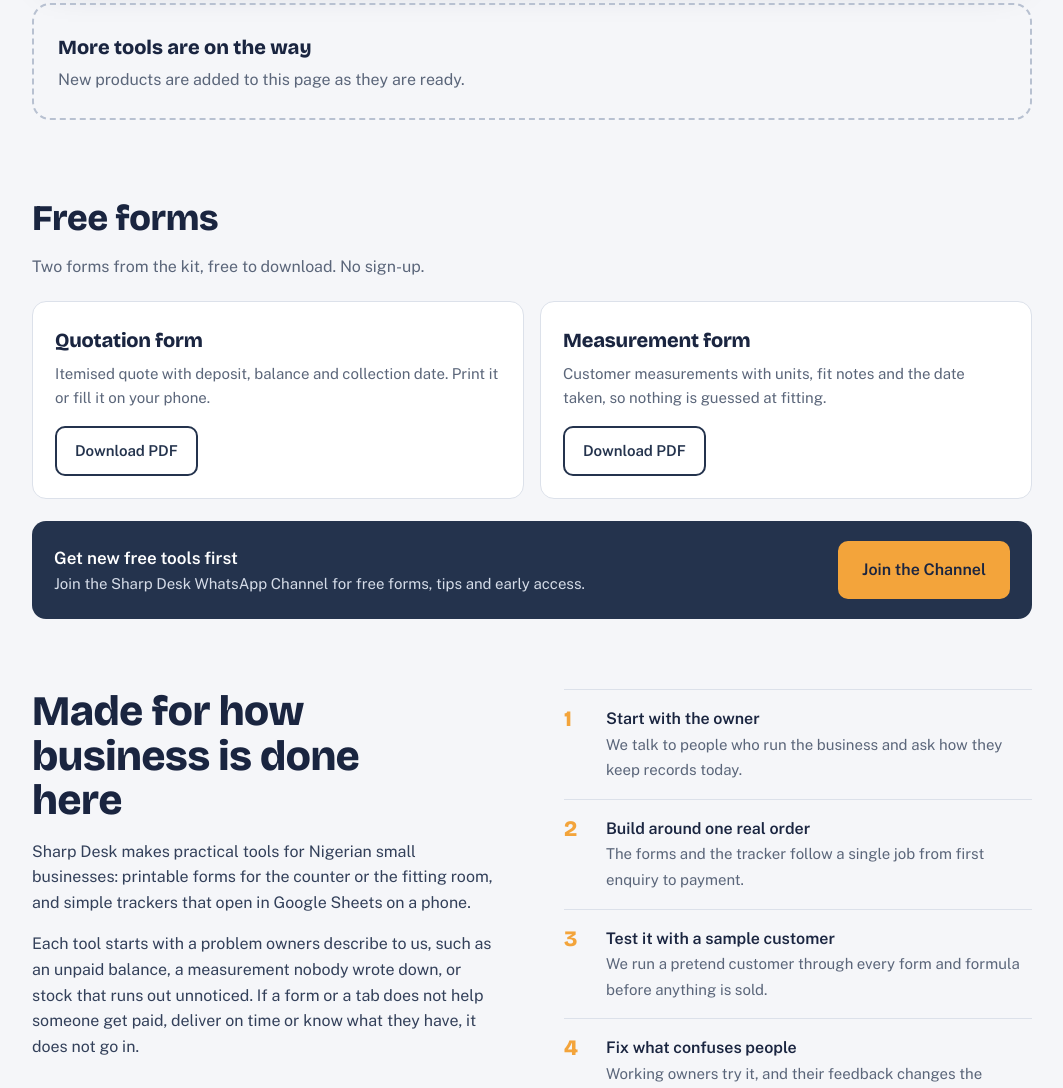
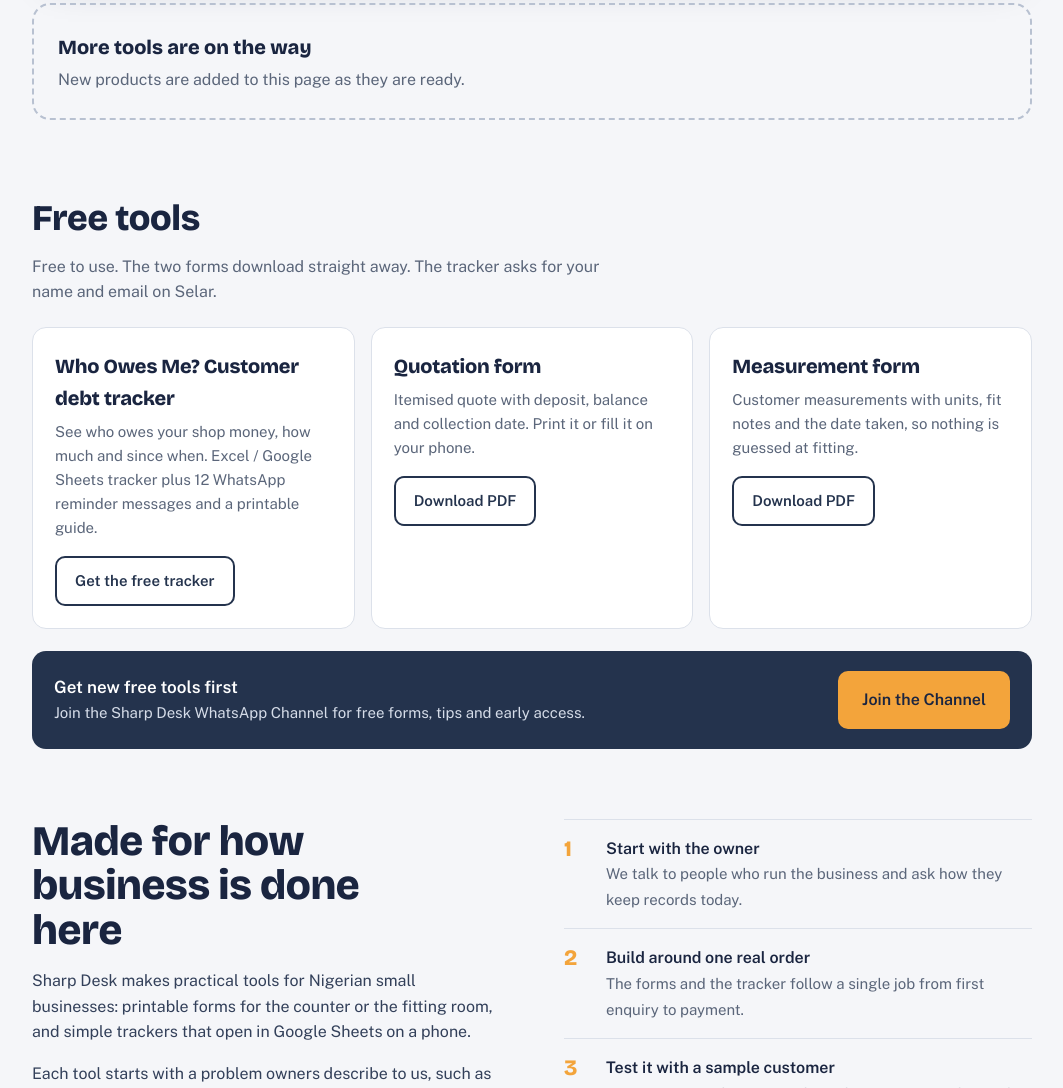
Before and after one commit to sharpdeskhq/sharpdeskhq.github.io, a plain HTML site: page index.html in a window 1280 px wide. Shown: the part 1446-2534 px from the top of the page, without its empty margins (108-1171 px from the left). Drawn offline with nearby package versions, Linux system fonts and the light colour scheme.

Commit message:
Add files via upload

```diff
--- a/index.html
+++ b/index.html
@@ -131,7 +131,7 @@ footer a:hover{color:#fff;text-decoration:underline;text-underline-offset:4px}
       <a class="brand" href="./">Sharp Desk</a>
       <ul>
         <li><a href="#shop">Shop</a></li>
-        <li><a href="#free">Free forms</a></li>
+        <li><a href="#free">Free tools</a></li>
         <li><a href="#about">About</a></li>
       </ul>
     </nav>
@@ -155,7 +155,7 @@ footer a:hover{color:#fff;text-decoration:underline;text-underline-offset:4px}
     </section>
 
     <section id="free" aria-labelledby="free-h">
-      <div class="head"><h2 id="free-h">Free forms</h2><p>Two forms from the kit, free to download. No sign-up.</p></div>
+      <div class="head"><h2 id="free-h">Free tools</h2><p>Free to use. The two forms download straight away. The tracker asks for your name and email on Selar.</p></div>
       <div class="free" id="free-list"></div>
       <div class="chan" id="chan">
         <p><b>Get new free tools first</b>Join the Sharp Desk WhatsApp Channel for free forms, tips and early access.</p>
@@ -259,7 +259,8 @@ footer a:hover{color:#fff;text-decoration:underline;text-underline-offset:4px}
       var c = el("div", {"class":"fcard"});
       c.appendChild(el("h3", null, f.title));
       c.appendChild(el("p", null, f.text));
-      c.appendChild(el("a", {"class":"btn", "href":f.file, "download":""}, "Download PDF"));
+      if(f.link){c.appendChild(el("a", {"class":"btn main", "href":f.link, "rel":"noopener"}, f.button || "Get it free"));}
+      else{c.appendChild(el("a", {"class":"btn", "href":f.file, "download":""}, "Download PDF"));}
       fl.appendChild(c);
     });
 
--- a/products.json
+++ b/products.json
@@ -12,6 +12,12 @@
     "instagram": "https://www.instagram.com/sharpdeskhq.ng"
   },
   "freebies": [
+    {
+      "title": "Who Owes Me? Customer debt tracker",
+      "text": "See who owes your shop money, how much and since when. Excel / Google Sheets tracker plus 12 WhatsApp reminder messages and a printable guide.",
+      "link": "https://selar.com/who-owes-me?add_to_cart=1",
+      "button": "Get the free tracker"
+    },
     {
       "title": "Quotation form",
       "text": "Itemised quote with deposit, balance and collection date. Print it or fill it on your phone.",
```
